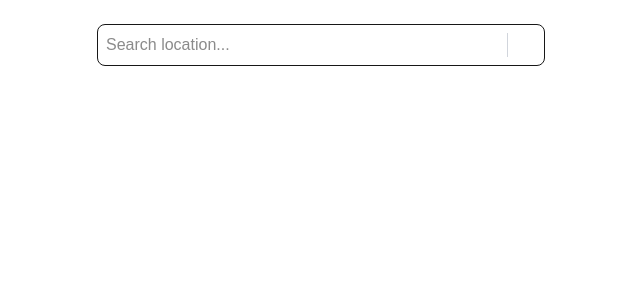
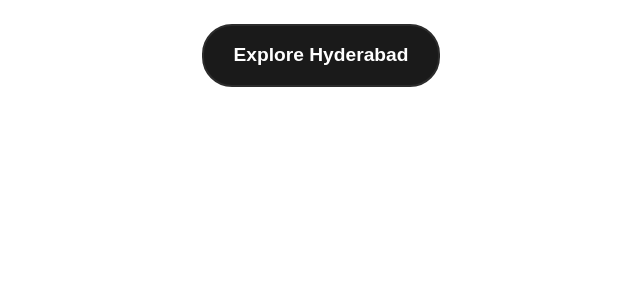
Before and after one commit to reaperhound/magic-bricks-scraper, a Next.js app: page / in a window 1280 px wide. Shown: the top 300 px of the page, without its empty margins (319-959 px from the left). Built offline with nearby package versions, Linux system fonts and the light colour scheme.

Commit message:
Added HomePage Button

```diff
--- a/src/app/page.js
+++ b/src/app/page.js
@@ -1,19 +1,18 @@
 "use client";
 
+import HomePageButton from "@/components/HomePageButton";
 import SearchBar from "@/components/SearchBar";
 import Image from "next/image";
+import Link from "next/link";
 import { useEffect } from "react";
 
 export default function Home() {
-  useEffect(() => {}, []);
-  async function foo() {
-    const res = await fetch("/api/test");
-    const data = await res.json();
-    console.log(data);
-  }
   return (
-    <div className='p-6'>
-      <SearchBar />
+    <div className='p-6 w-[100%] grid place-items-center'>
+      {/* <SearchBar /> */}
+      <Link href='/city/Hyderabad'>
+        <HomePageButton btnText={"Explore Hyderabad"} />
+      </Link>
     </div>
   );
 }
--- /dev/null
+++ b/src/components/HomePageButton.jsx
@@ -0,0 +1,52 @@
+import React from "react";
+import styled from "styled-components";
+
+export default function HomePageButton({ btnText }) {
+  return (
+    <StyledWrapper>
+      <button className='boton-elegante'>{btnText}</button>
+    </StyledWrapper>
+  );
+}
+
+const StyledWrapper = styled.div`
+  .boton-elegante {
+    padding: 15px 30px;
+    border: 2px solid #2c2c2c;
+    background-color: #1a1a1a;
+    color: #ffffff;
+    font-size: 1.2rem;
+    cursor: pointer;
+    border-radius: 30px;
+    transition: all 0.4s ease;
+    outline: none;
+    position: relative;
+    overflow: hidden;
+    font-weight: bold;
+  }
+
+  .boton-elegante::after {
+    content: "";
+    position: absolute;
+    top: 0;
+    left: 0;
+    width: 100%;
+    height: 100%;
+    background: radial-gradient(
+      circle,
+      rgba(255, 255, 255, 0.25) 0%,
+      rgba(255, 255, 255, 0) 70%
+    );
+    transform: scale(0);
+    transition: transform 0.5s ease;
+  }
+
+  .boton-elegante:hover::after {
+    transform: scale(4);
+  }
+
+  .boton-elegante:hover {
+    border-color: #666666;
+    background: #292929;
+  }
+`;
```
